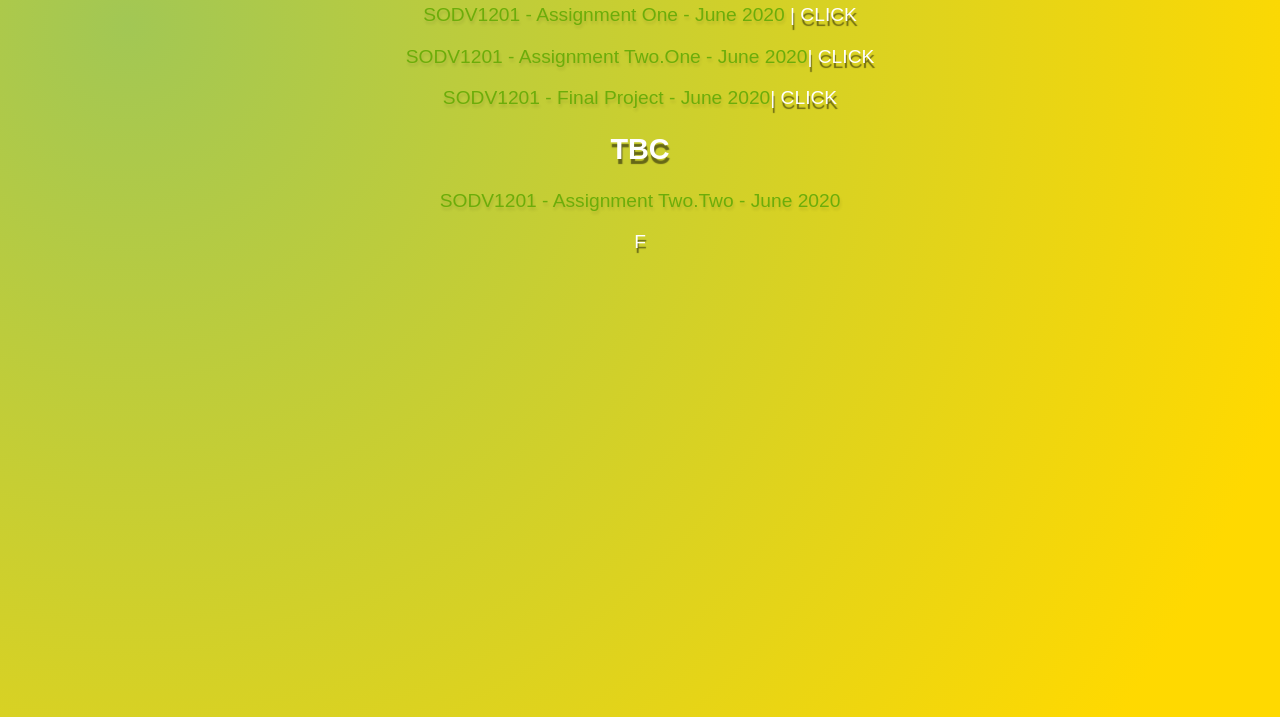
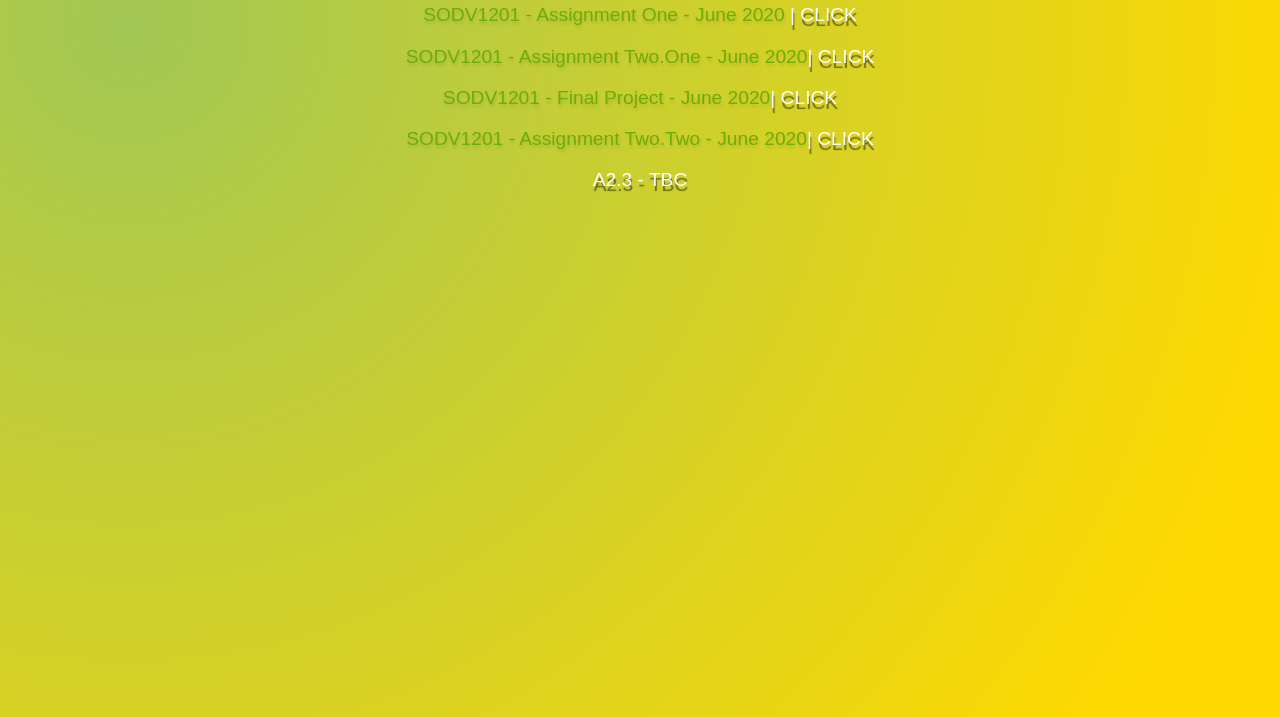
Before and after one commit to devjody/devjody.github.io, a plain HTML site: page index.html in a window 1280 px wide. Shown: the part 149-866 px from the top of the page. Drawn offline with Linux system fonts and the light colour scheme.

Commit message:
update 2.2

```diff
--- a/index.html
+++ b/index.html
@@ -58,13 +58,11 @@
         >SODV1201 - Final Project - June 2020</a
       >| CLICK
     </p>
-    <h2>TBC</h2>
-
     <p>
       <a class="comp" href="https://devjody.github.io/sodv1201_webprog_a2_2/"
         >SODV1201 - Assignment Two.Two - June 2020</a
-      >
+      >| CLICK
     </p>
-    F
+    <p>A2.3 - TBC</p>
   </body>
 </html>
```
